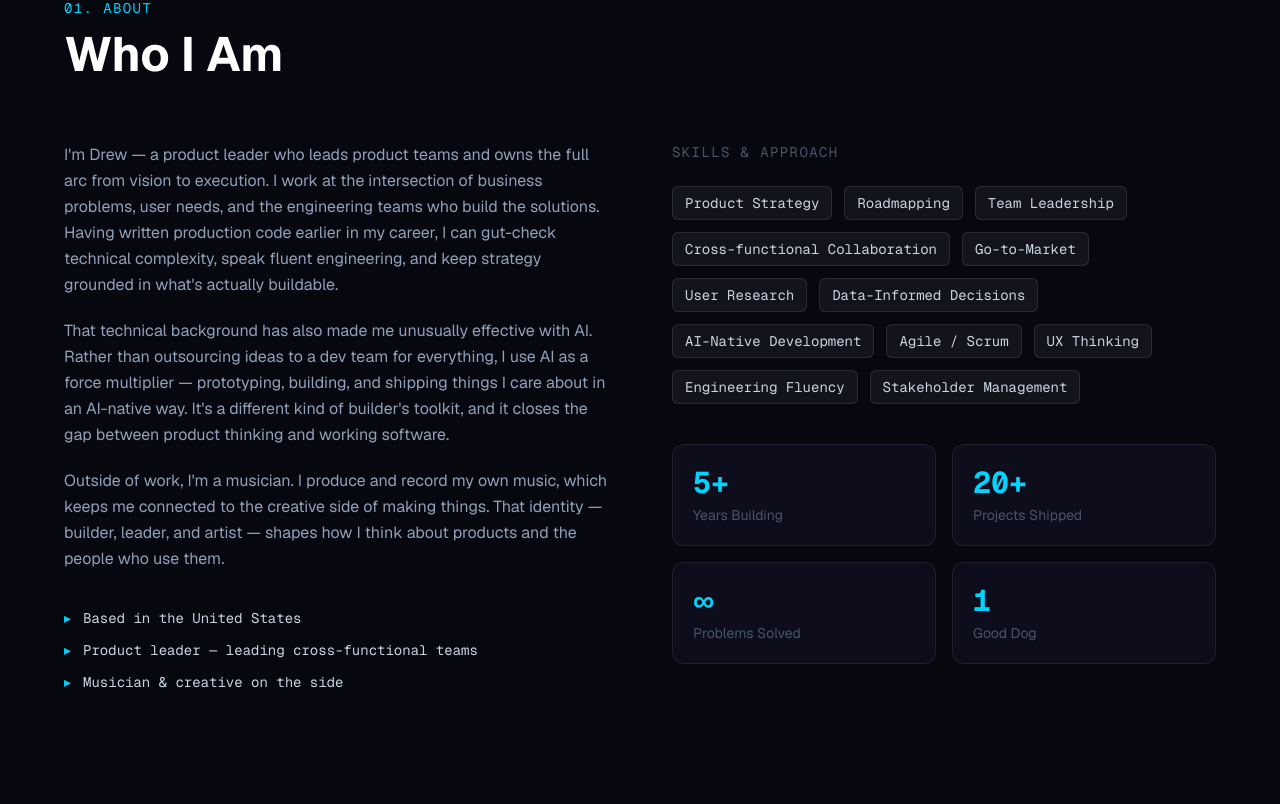
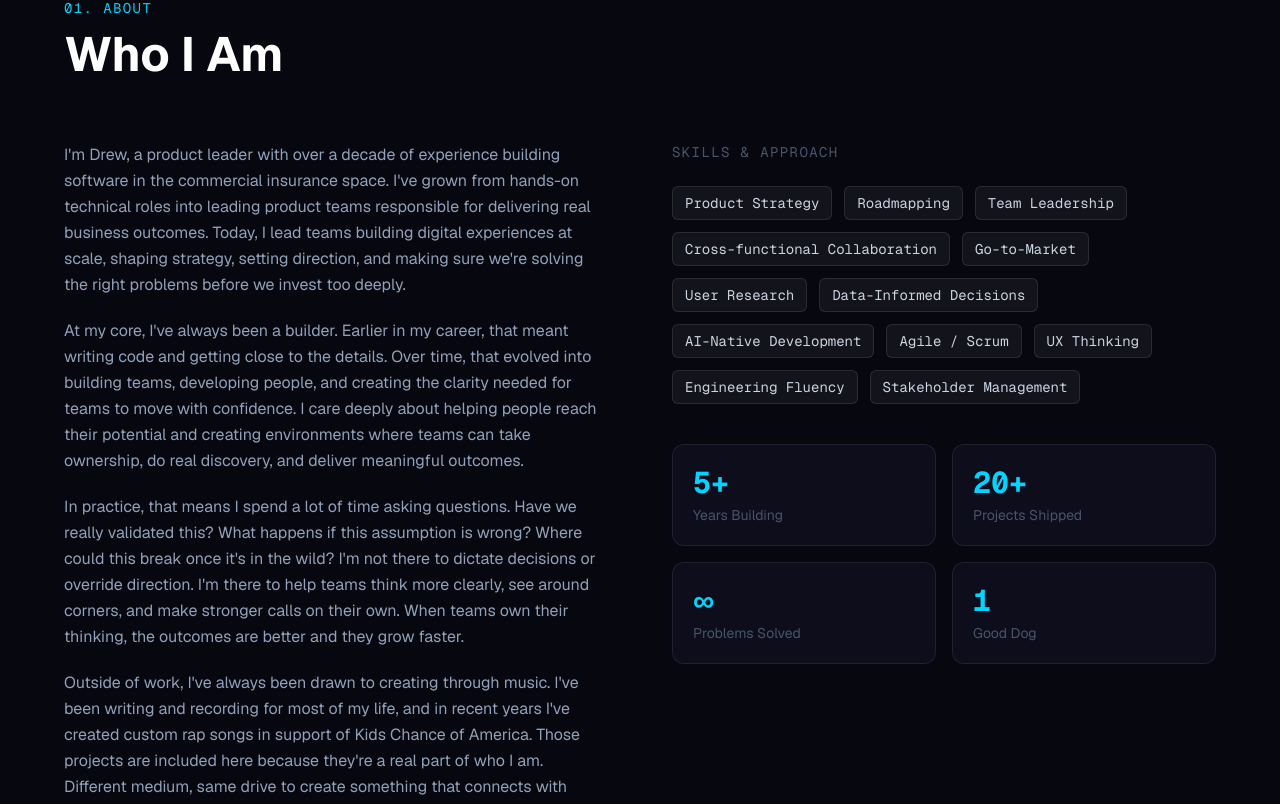
Before and after one commit to drew-lorence-dev/drew-lorence-portfolio, a Next.js app: page / in a window 1280 px wide. Shown: the part 914-1718 px from the top of the page. Built offline with nearby package versions, Linux system fonts and the light colour scheme.

Commit message:
Rewrite About bio with personal narrative and career story

```diff
--- a/components/About.tsx
+++ b/components/About.tsx
@@ -34,27 +34,39 @@ export default function About() {
           {/* Bio */}
           <div className="space-y-5 text-slate-400 leading-relaxed text-base">
             <p>
-              I&apos;m Drew — a product leader who leads product teams and
-              owns the full arc from vision to execution. I work at the
-              intersection of business problems, user needs, and the engineering
-              teams who build the solutions. Having written production code
-              earlier in my career, I can gut-check technical complexity, speak
-              fluent engineering, and keep strategy grounded in what&apos;s
-              actually buildable.
+              I&apos;m Drew, a product leader with over a decade of experience
+              building software in the commercial insurance space. I&apos;ve
+              grown from hands-on technical roles into leading product teams
+              responsible for delivering real business outcomes. Today, I lead
+              teams building digital experiences at scale, shaping strategy,
+              setting direction, and making sure we&apos;re solving the right
+              problems before we invest too deeply.
             </p>
             <p>
-              That technical background has also made me unusually effective
-              with AI. Rather than outsourcing ideas to a dev team for
-              everything, I use AI as a force multiplier — prototyping,
-              building, and shipping things I care about in an AI-native way.
-              It&apos;s a different kind of builder&apos;s toolkit, and it
-              closes the gap between product thinking and working software.
+              At my core, I&apos;ve always been a builder. Earlier in my
+              career, that meant writing code and getting close to the details.
+              Over time, that evolved into building teams, developing people,
+              and creating the clarity needed for teams to move with confidence.
+              I care deeply about helping people reach their potential and
+              creating environments where teams can take ownership, do real
+              discovery, and deliver meaningful outcomes.
             </p>
             <p>
-              Outside of work, I&apos;m a musician. I produce and record my own
-              music, which keeps me connected to the creative side of making
-              things. That identity — builder, leader, and artist — shapes how
-              I think about products and the people who use them.
+              In practice, that means I spend a lot of time asking questions.
+              Have we really validated this? What happens if this assumption is
+              wrong? Where could this break once it&apos;s in the wild?
+              I&apos;m not there to dictate decisions or override direction.
+              I&apos;m there to help teams think more clearly, see around
+              corners, and make stronger calls on their own. When teams own
+              their thinking, the outcomes are better and they grow faster.
+            </p>
+            <p>
+              Outside of work, I&apos;ve always been drawn to creating through
+              music. I&apos;ve been writing and recording for most of my life,
+              and in recent years I&apos;ve created custom rap songs in support
+              of Kids Chance of America. Those projects are included here
+              because they&apos;re a real part of who I am. Different medium,
+              same drive to create something that connects with people.
             </p>
 
             <div className="pt-4 flex flex-col gap-3">
```
